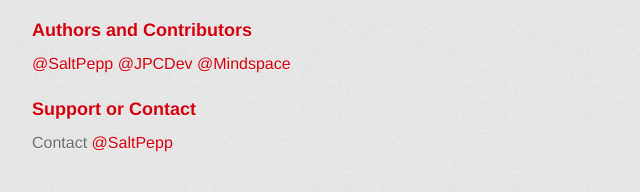
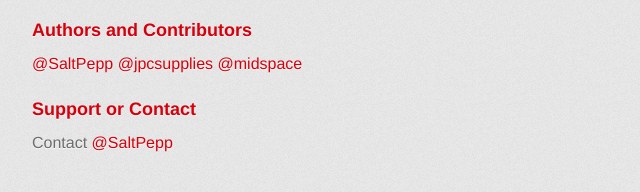
Before and after one commit to SaltPepp/Economy, a plain HTML site: page index.html in a window 1280 px wide. Shown: the part 1643-1835 px from the top of the page, 298-938 px from the left. Drawn offline with Linux system fonts and the light colour scheme; a web font is replaced by a local one.

```diff
--- a/index.html
+++ b/index.html
@@ -40,8 +40,8 @@
 <a id="authors-and-contributors" class="anchor" href="#authors-and-contributors" aria-hidden="true"><span class="octicon octicon-link"></span></a>Authors and Contributors</h3>
 
 <p><a href="https://github.com/SaltPepp" class="user-mention">@SaltPepp</a>
-<a href="https://github.com/JPCDev" class="user-mention">@JPCDev</a>
-<a href="https://github.com/Mindspace" class="user-mention">@Mindspace</a></p>
+<a href="https://github.com/jpcsupplies" class="user-mention">@jpcsupplies</a>
+<a href="https://github.com/midspace" class="user-mention">@midspace</a></p>
 
 <h3>
 <a id="support-or-contact" class="anchor" href="#support-or-contact" aria-hidden="true"><span class="octicon octicon-link"></span></a>Support or Contact</h3>
```
Also changed, not shown: params.json (+1 -1 lines).
